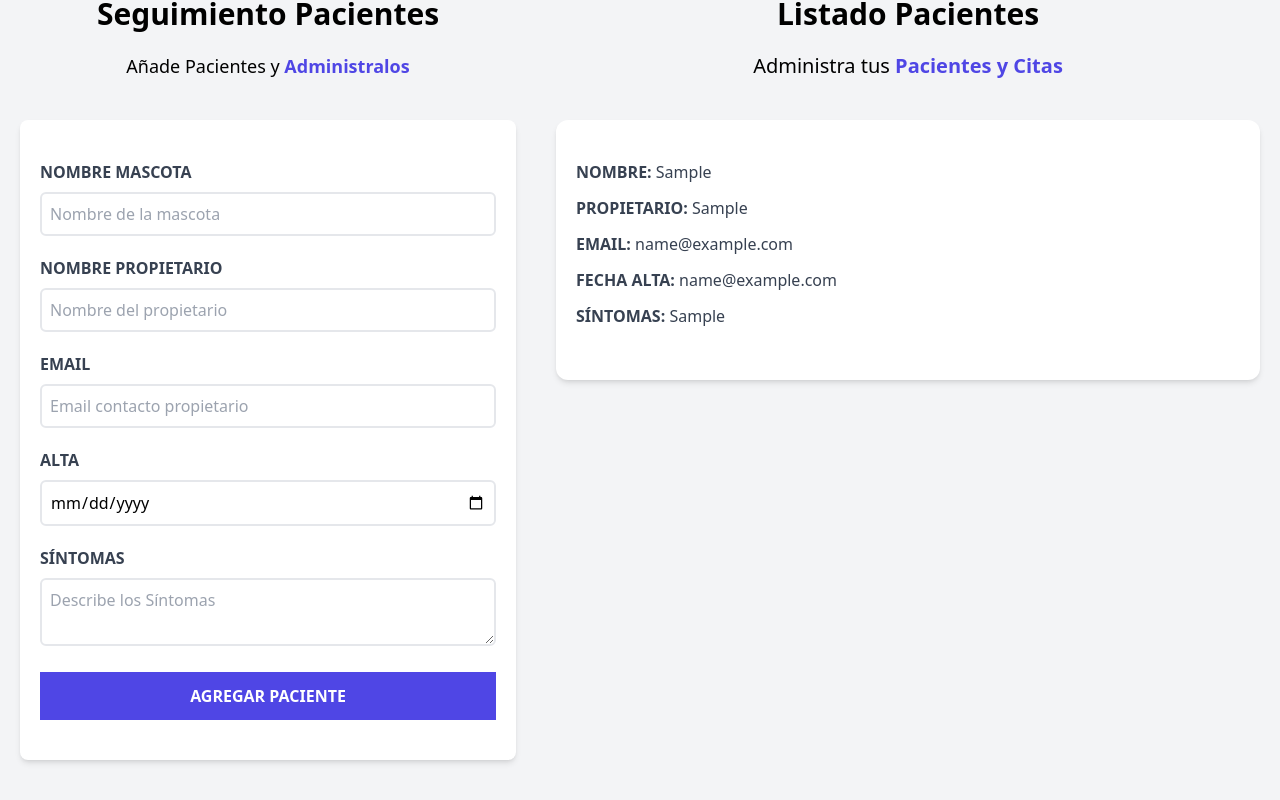
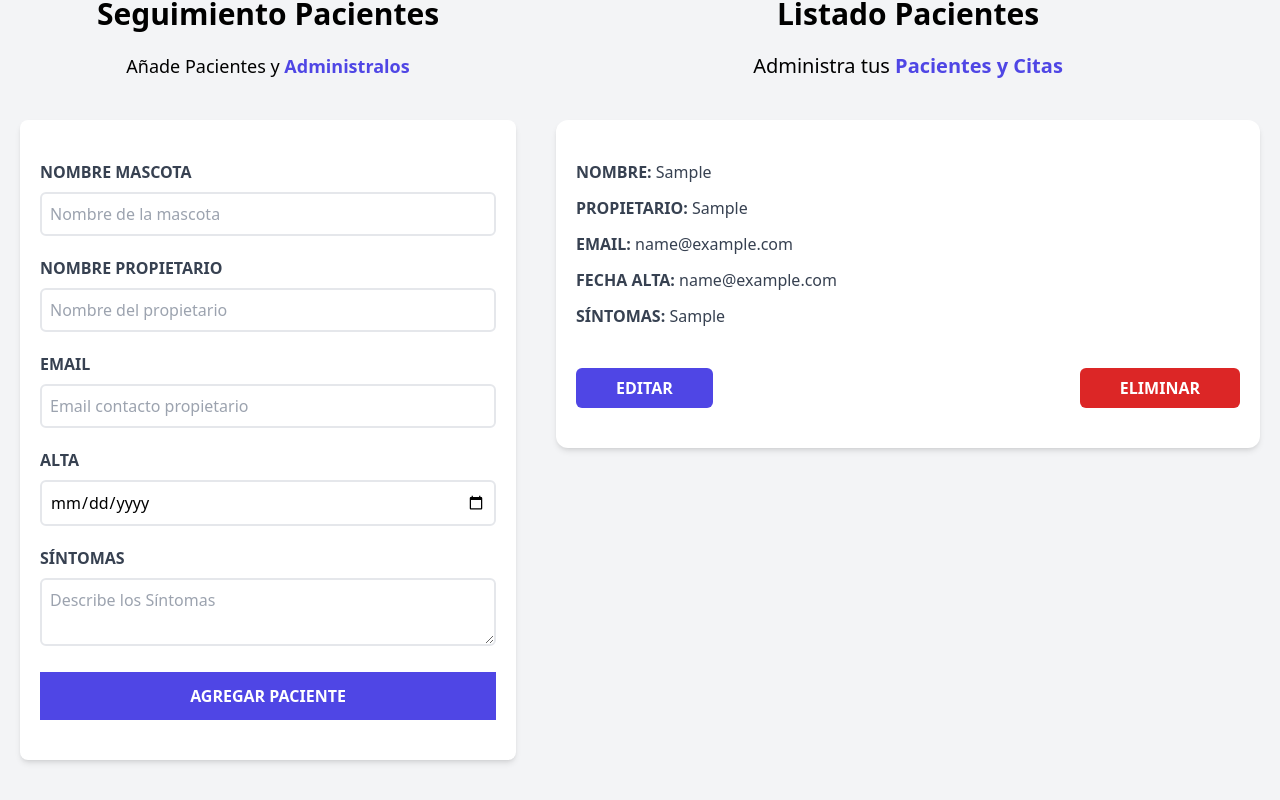
Before and after one commit to javiro76/citas-react, a React (Vite) app: page / in a window 1280 px wide. Both pictures are taken after typing "Sample", "Sample", "name@example.com", "2020-01-15", "Sample" into the empty fields and a click on the input "Agregar Paciente". Shown: the part 180-980 px from the top of the page. Built offline with nearby package versions, Linux system fonts and the light colour scheme.

Commit message:
se renderiza el paciente a editar

```diff
--- a/src/App.jsx
+++ b/src/App.jsx
@@ -9,6 +9,7 @@
 function App() {
 
   const [pacientes,setPacientes ] = useState([]);
+  const [paciente, setPaciente] = useState({});
 
 
   return (
@@ -21,9 +22,11 @@
         <Formulario
           pacientes={pacientes}
           setPacientes={setPacientes}
+          paciente = {paciente}
         />
         <LIstadoPacientes
           pacientes={pacientes}
+          setPaciente = {setPaciente}
         />
     </div>
    </div>
--- a/src/components/Formulario.jsx
+++ b/src/components/Formulario.jsx
@@ -3,7 +3,7 @@
 
 
 
-const Formulario = ({pacientes, setPacientes}) => {
+const Formulario = ({pacientes, setPacientes, paciente}) => {
   const [nombre,setNombre] = useState('');
   const [propietario,setPropietario] = useState('');
   const [email,setEmail] = useState('');
@@ -11,6 +11,17 @@
   const [sintomas,setSintomas] = useState('');
 
   const [error, setError] = useState(false)
+
+  useEffect(() => {
+    if(Object.keys(paciente).length > 0 ){
+      setNombre(paciente.nombre)
+      setPropietario(paciente.propietario)
+      setEmail(paciente.email)
+      setFecha(paciente.fecha)
+      setSintomas(paciente.sintomas)
+    }
+
+  }, [paciente])
 
   const generarId = () => {
     const random = Math.random().toString(36).substring(2);
--- a/src/components/LIstadoPacientes.jsx
+++ b/src/components/LIstadoPacientes.jsx
@@ -2,10 +2,22 @@
 
 
 
-const LIstadoPacientes = ({pacientes}) => {
+
+const LIstadoPacientes = ({pacientes, setPaciente}) => {
+
+
+
+  console.log(pacientes && pacientes.length);
+
   return (
 
     <div className="md:w-1/2 lg:w-3/5 md:h-screen overflow-y-scroll" >
+
+      {pacientes && pacientes.length ? (
+
+
+      <>
+
             <h2 className="font-black text-3xl text-center">Listado Pacientes</h2>
             <p className="text-xl mt-5 mb-10 text-center">
               Administra tus {''}
@@ -17,11 +29,26 @@
               <Paciente
                 key={paciente.id}
                 paciente={paciente}
+                setPaciente={setPaciente}
               />
+            )}
+
+      </>
+
+      ) : (
+
+      <>
+
+        <h2 className="font-black text-3xl text-center">No hay pacientes</h2>
+            <p className="text-xl mt-5 mb-10 text-center">
+              Comienza agregando pacientes {''}
+              <span className="text-indigo-600 font-bold">y aparecerán en este lugar</span>
+            </p>
+
+      </>
 
 
       )}
-
 
 
 
--- a/src/components/Paciente.jsx
+++ b/src/components/Paciente.jsx
@@ -1,6 +1,12 @@
+// import {useEffect} from "react"
 
 
-const Paciente = ({paciente}) => {
+
+const Paciente = ({paciente, setPaciente}) => {
+
+  // useEffect(() =>{
+  //   console.log('el componente esta listo'); // en este caso como esta vacío me ayuda para saber
+  // },[])// cuando se carga un componente.
 
   const {email,sintomas} = paciente // otra forma de hacerlo
 
@@ -21,9 +27,21 @@
       <p className="font-bold mb-3 text-gray-700 uppercase">Síntomas: {''}
         <span className="font-normal normal-case">{sintomas}</span>
       </p>
+
+    <div className="flex justify-between mt-10 ">
+        <button type="button"
+                className="py-2 px-10 bg-indigo-600 hover:bg-indigo-700 text-white font-bold uppercase rounded-md"
+                onClick={() => setPaciente(paciente)}
+                >
+            Editar
+        </button>
+        <button type="button" className="py-2 px-10 bg-red-600 hover:bg-red-700 text-white font-bold uppercase rounded-md">
+            Eliminar
+        </button>
     </div>
 
 
+    </div>
   )
 }
 
```
Lines whose indentation alone changed are shown as unchanged.
